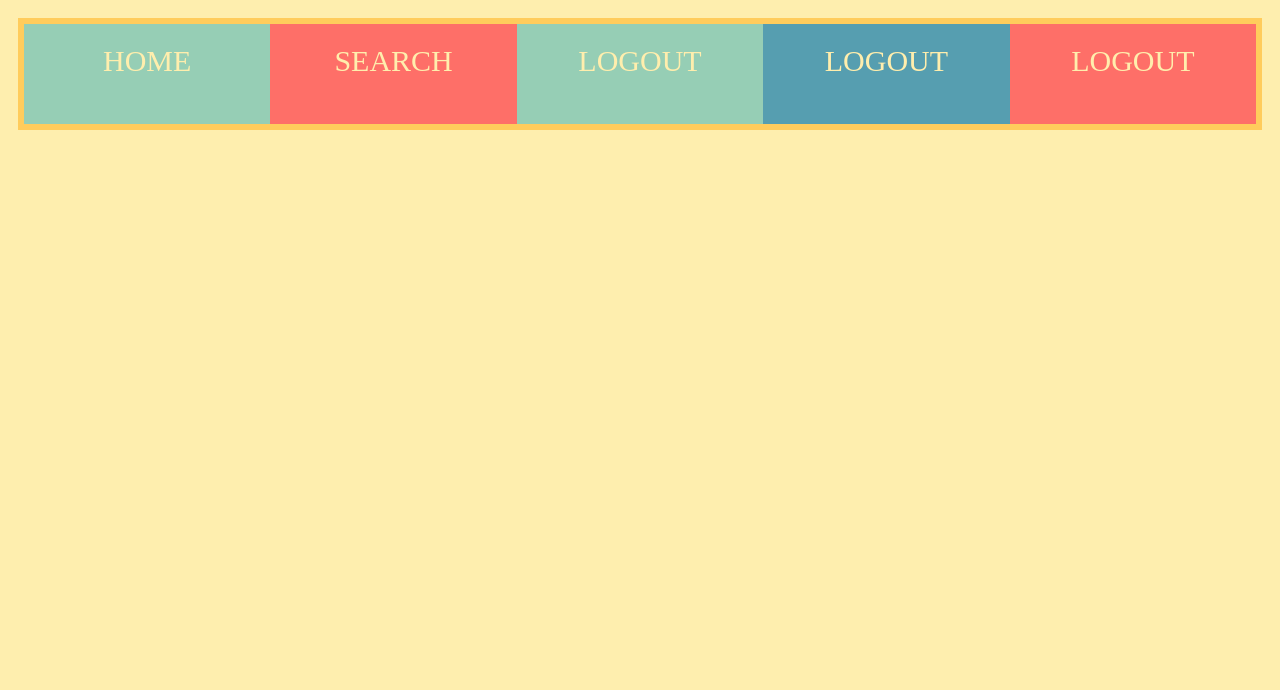
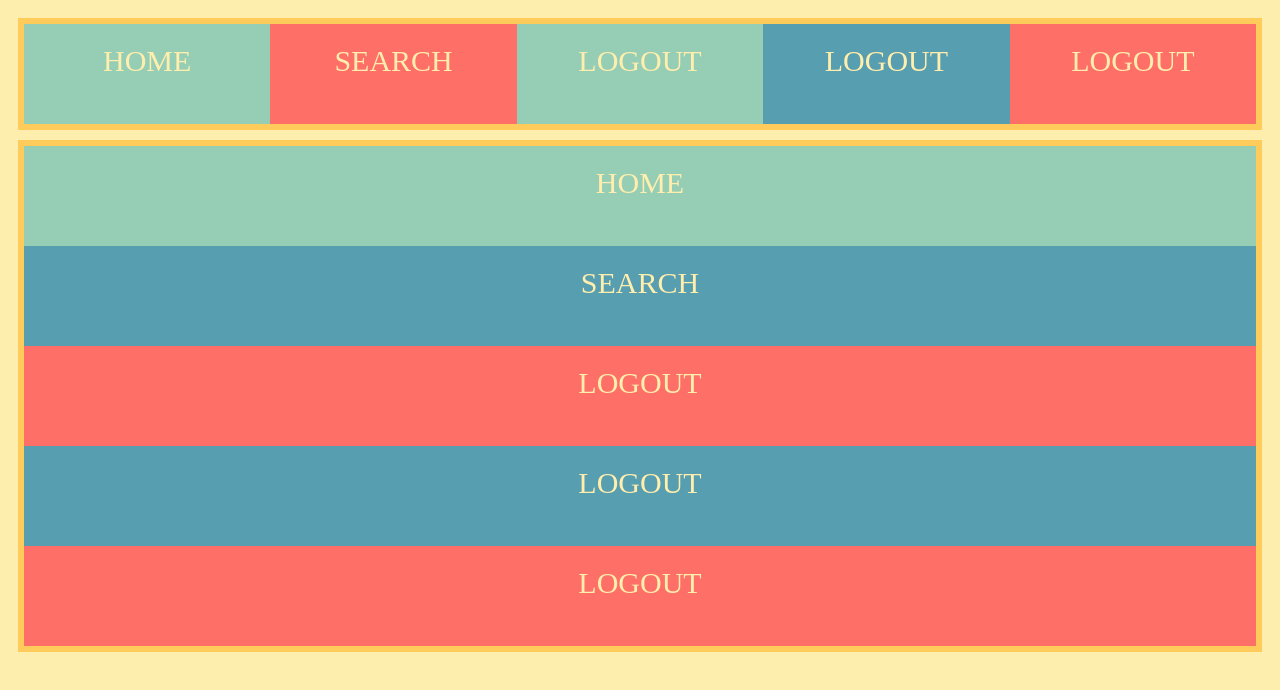
Before and after one commit to shecodessk/test, a plain HTML site: page index.html in a window 1280 px wide. Drawn offline with Linux system fonts and the light colour scheme.

Commit message:
Added Second div with Flexbox Column styling.

```diff
--- a/index.html
+++ b/index.html
@@ -15,5 +15,13 @@
       <div class="box--4">LOGOUT</div>
       <div class="box--5">LOGOUT</div>
     </section>
+
+    <section class="box-2">
+      <div class="box1">HOME</div>
+      <div class="box2">SEARCH</div>
+      <div class="box3">LOGOUT</div>
+      <div class="box4">LOGOUT</div>
+      <div class="box5">LOGOUT</div>
+    </section>
   </body>
 </html>
--- a/style.css
+++ b/style.css
@@ -10,23 +10,35 @@ html{
 .box{
   border: 6px solid #FFCC5C;
   display: flex;
+  margin-bottom: 10px;
 }
-div{
+.box--2, .box--5,.box--3, .box--1,.box--4{
   font-size: 30px;
   text-align: center;
   padding:20px;
-
   height: 100px;
   flex: 1;
-
 }
 
-.box--2, .box--5{
+.box--2, .box--5, .box2, .box3, .box4, .box5{
   background-color: rgb(254, 111, 104);
 }
-.box--1, .box--3{
+.box--1, .box1, .box--3{
   background-color: rgb(150, 206, 181);
 }
-.box--4{
+.box--4, .box2, .box4{
   background-color: #569eb0;
 }
+
+.box-2{
+  display: flex;
+  border: 6px solid #FFCC5C;
+  flex-direction: column;
+}
+.box1, .box2, .box3, .box4, .box5{
+  font-size: 30px;
+  text-align: center;
+  padding:20px;
+  height: 100px;
+  flex: auto;
+}
```
